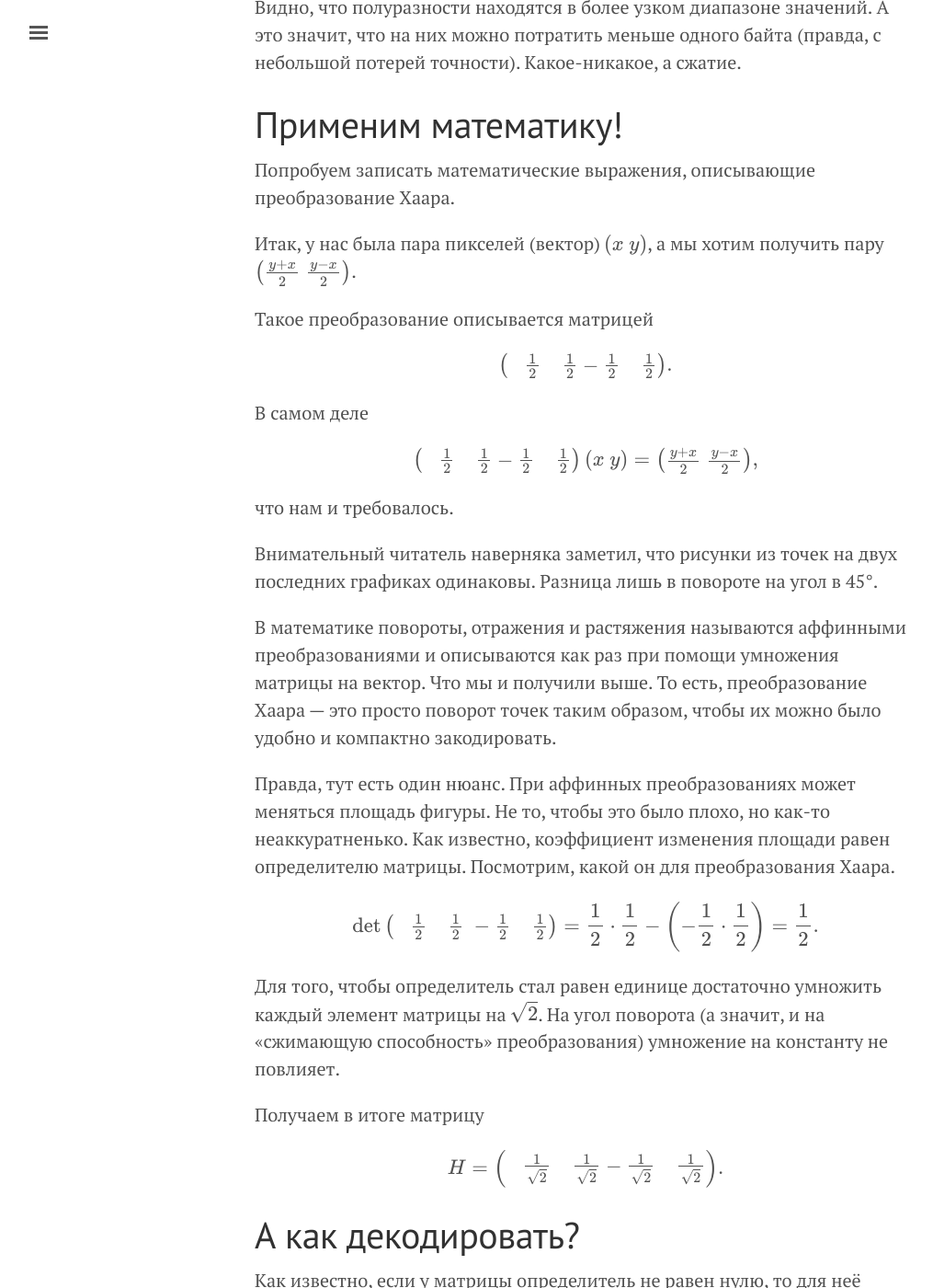
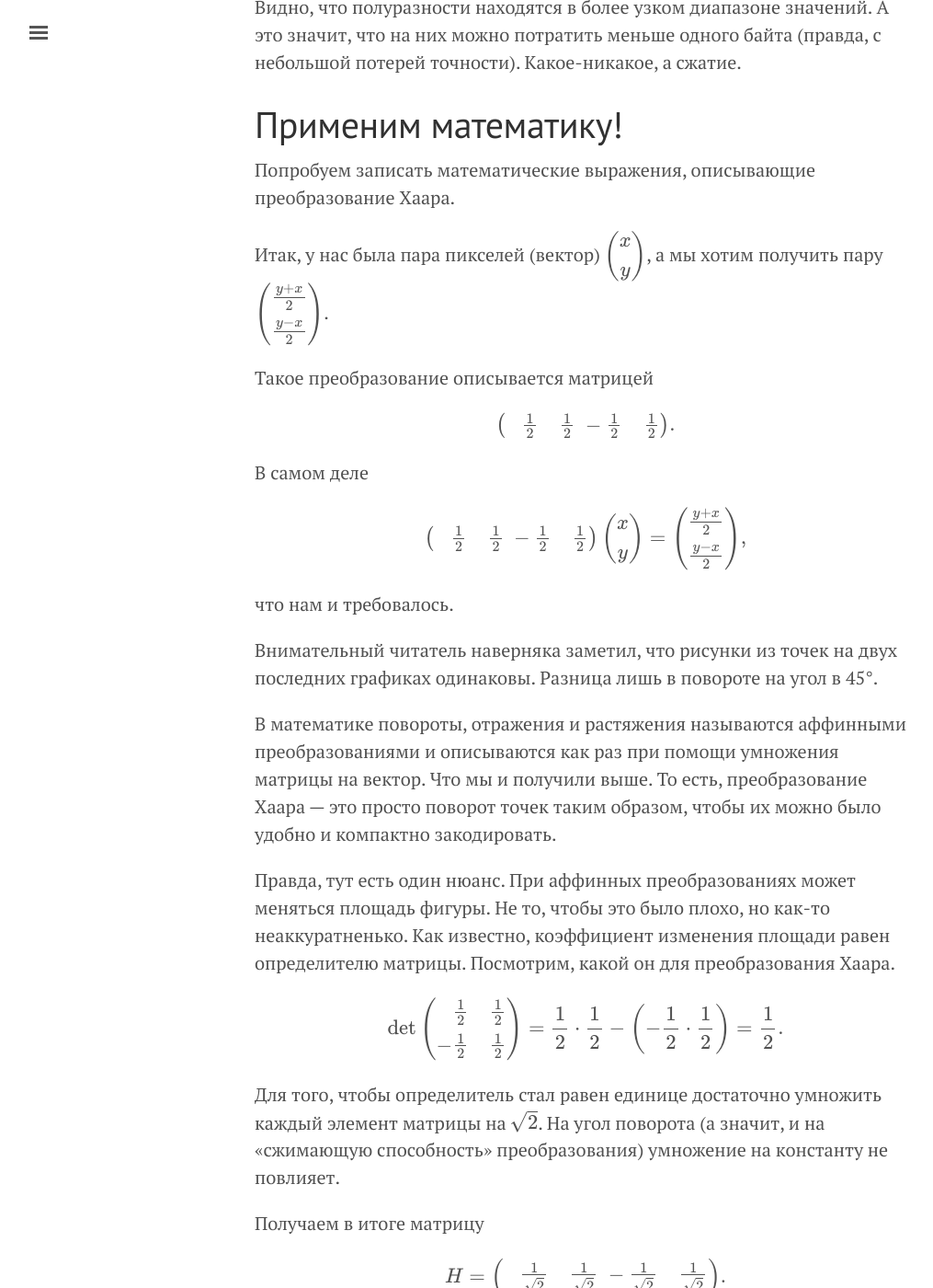
Before and after one commit to velikodniy/velikodniy.github.io, a Jekyll site: the page built from _posts/2019-01-31-wavelets-theory.md, in a window 1280 px wide and 1400 px high, scrolled down 6862 px. Shown: the whole window at 92% size, without its empty margins (3-1018 px from the left). Built offline with Jekyll 4.4.1, drawn with Linux system fonts in a browser that asks for light colours; comment, search, counter and statistics services are not loaded; some of the changed text lies outside the part shown.

Commit message:
Add escaping for \\

```diff
--- a/_posts/2019-01-31-wavelets-theory.md
+++ b/_posts/2019-01-31-wavelets-theory.md
@@ -208,15 +208,15 @@ RAR, gzip, bzip2 и так далее. Неудивительно, что бла
 преобразование Хаара.
 
 Итак, у нас была пара пикселей (вектор)
-\\(\begin{pmatrix} x \\ y \end{pmatrix}\\),
+\\(\begin{pmatrix} x \\\\ y \end{pmatrix}\\),
 а мы хотим получить пару
-\\(\begin{pmatrix} \frac{y+x}2 \\ \frac{y-x}2 \end{pmatrix}\\).
+\\(\begin{pmatrix} \frac{y+x}2 \\\\ \frac{y-x}2 \end{pmatrix}\\).
 
 Такое преобразование описывается матрицей
 
 \\[
 \begin{pmatrix}
-  \phantom{-}\frac12 & \frac12 \\
+  \phantom{-}\frac12 & \frac12 \\\\
             -\frac12 & \frac12
 \end{pmatrix}.
 \\]
@@ -225,11 +225,11 @@ RAR, gzip, bzip2 и так далее. Неудивительно, что бла
 
 \\[
 \begin{pmatrix}
-  \phantom{-}\frac12 & \frac12 \\
+  \phantom{-}\frac12 & \frac12 \\\\
   -\frac12 & \frac12
 \end{pmatrix}
-\begin{pmatrix} x \\ y \end{pmatrix}  =
-\begin{pmatrix} \frac{y+x}2 \\ \frac{y-x}2 \end{pmatrix},
+\begin{pmatrix} x \\\\ y \end{pmatrix}  =
+\begin{pmatrix} \frac{y+x}2 \\\\ \frac{y-x}2 \end{pmatrix},
 \\]
 
 что нам и требовалось.
@@ -249,7 +249,7 @@ RAR, gzip, bzip2 и так далее. Неудивительно, что бла
 определителю матрицы. Посмотрим, какой он для преобразования Хаара.
 
 \\[
-\det\begin{pmatrix} \phantom{-}\frac12 & \frac12 \\ -\frac12 & \frac12 \end{pmatrix} = \frac12\cdot\frac12-\left(-\frac12\cdot\frac12\right) = \frac12.
+\det\begin{pmatrix} \phantom{-}\frac12 & \frac12 \\\\ -\frac12 & \frac12 \end{pmatrix} = \frac12\cdot\frac12-\left(-\frac12\cdot\frac12\right) = \frac12.
 \\]
 
 Для того, чтобы определитель стал равен единице достаточно умножить
@@ -262,7 +262,7 @@ RAR, gzip, bzip2 и так далее. Неудивительно, что бла
 \\[
 H =
 \begin{pmatrix}
-  \phantom{-}\frac1{\sqrt2} & \frac1{\sqrt2} \\
+  \phantom{-}\frac1{\sqrt2} & \frac1{\sqrt2} \\\\
   -\frac1{\sqrt2} & \frac1{\sqrt2}
 \end{pmatrix}.
 \\]
@@ -276,7 +276,7 @@ H =
 умножении векторов с полусуммами и полуразностями на неё:
 
 \\[
-\begin{pmatrix} x \\ y \end{pmatrix} H^{-1} = \begin{pmatrix} s \\ d \end{pmatrix}.
+\begin{pmatrix} x \\\\ y \end{pmatrix} H^{-1} = \begin{pmatrix} s \\ d \end{pmatrix}.
 \\]
 
 Вообще говоря, поиск обратной матрицы — не такая простая задача. Но,
@@ -311,8 +311,8 @@ v_1 v_2^T = v_2 v_1^T = 0.
 
 \\[
 H^{-1} = H^T =
-\begin{pmatrix} \phantom{-}\frac12 & \frac12 \\ -\frac12 & \frac12 \end{pmatrix}^T =
-\begin{pmatrix} \frac12 & -\frac12 \\ \frac12 & \phantom{-}\frac12 \end{pmatrix}.
+\begin{pmatrix} \phantom{-}\frac12 & \frac12 \\\\ -\frac12 & \frac12 \end{pmatrix}^T =
+\begin{pmatrix} \frac12 & -\frac12 \\\\ \frac12 & \phantom{-}\frac12 \end{pmatrix}.
 \\]
 
 В справедливости этого выражения можно убедиться умножив \\(H\\) на
@@ -322,7 +322,7 @@ H^{-1} = H^T =
 произведение будет равно единичной матрице
 
 \\[
-\begin{pmatrix} 1 & 0 \\ 0 & 1 \end{pmatrix}.
+\begin{pmatrix} 1 & 0 \\\\ 0 & 1 \end{pmatrix}.
 \\]
 
 А единичная матрица — это отсутствие преобразования, так как она не
@@ -343,10 +343,10 @@ H^{-1} = H^T =
 
 \\[
 \begin{pmatrix}
-\phantom{-}\frac1{\sqrt{2}} & \frac1{\sqrt{2}} &&& \\
--\frac1{\sqrt{2}} & \frac1{\sqrt{2}} &&& \\
-&& \phantom{-}\frac1{\sqrt{2}} & \frac1{\sqrt{2}} & \\
-&& -\frac1{\sqrt{2}} & \frac1{\sqrt{2}} & \\
+\phantom{-}\frac1{\sqrt{2}} & \frac1{\sqrt{2}} &&& \\\\
+-\frac1{\sqrt{2}} & \frac1{\sqrt{2}} &&& \\\\
+&& \phantom{-}\frac1{\sqrt{2}} & \frac1{\sqrt{2}} & \\\\
+&& -\frac1{\sqrt{2}} & \frac1{\sqrt{2}} & \\\\
 &&&& \ddots
 \end{pmatrix}.
 \\]
@@ -544,10 +544,10 @@ d = c_4x - c_3y + c_2z - c_1t.
 
 \\[
 \begin{pmatrix}
-c_1 & \phantom{-}c_2 & c_3 & \phantom{-}c_4  &&& \\
-c_4 &           -c_3 & c_2 &           -c_1  &&& \\
-&& c_1 & \phantom{-}c_2 & c_3 & \phantom{-}c_4  & \\
-&& c_4 &           -c_3 & c_2 &           -c_1  & \\
+c_1 & \phantom{-}c_2 & c_3 & \phantom{-}c_4  &&&  \\\\
+c_4 &           -c_3 & c_2 &           -c_1  &&&  \\\\
+&& c_1 & \phantom{-}c_2 & c_3 & \phantom{-}c_4  & \\\\
+&& c_4 &           -c_3 & c_2 &           -c_1  & \\\\
 &&&&&& \ddots
 \end{pmatrix}.
 \\]
```
Also changed, not shown: _posts/2019-07-12-error-correction-codes.md (+31 -31 lines), _posts/2020-05-25-lifting-scheme.md (+5 -5 lines).
